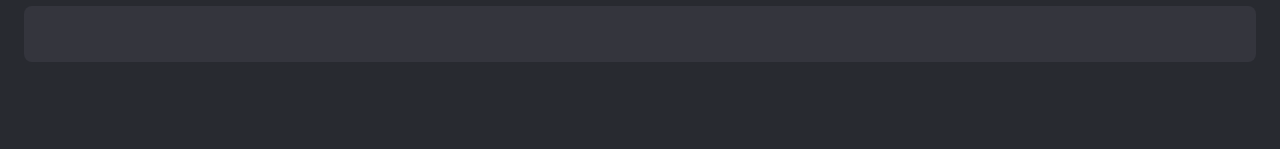
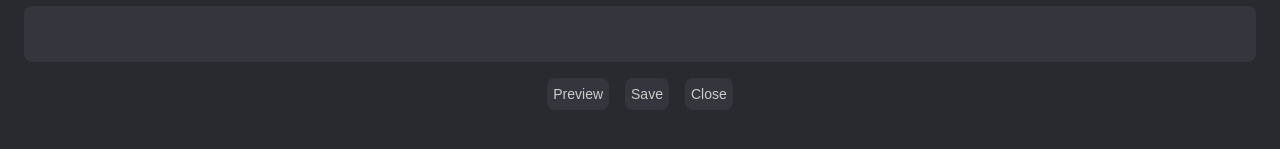
Before and after one commit to Duke2017/MTE, a React (Create React App) app: page / in a window 1280 px wide. Shown: the part 165-314 px from the top of the page. Built offline with nearby package versions, Linux system fonts and the light colour scheme.

Commit message:
adding {text} and localStorage

```diff
--- a/src/App.tsx
+++ b/src/App.tsx
@@ -6,18 +6,30 @@ import "@fontsource/roboto/400.css";
 import "@fontsource/roboto/500.css";
 import "@fontsource/roboto/700.css";
 import MessageTemplateEditor from "./components/MessageTemplateEditor";
-
+import { IState } from "./types";
 
 function App() {
   const [isMessageEditorOpen, setIsMessageEditorOpen] = React.useState(true); //TODO false
+  const callbackSave = (template: IState[]) => {
+    localStorage.template = JSON.stringify(template);
+  };
+  const callbackClose = () => {
+    setIsMessageEditorOpen(false);
+  };
+
   return (
     <div className={globalClasses.app}>
       {isMessageEditorOpen ? (
         <div className={globalClasses.appContent}>
-          <MessageTemplateEditor arrVarNames={["firstname", "lastname", "company", "position"]}/>
+          <MessageTemplateEditor
+            arrVarNames={["firstname", "lastname", "company", "position"]}
+            callbackClose={callbackClose}
+            callbackSave={callbackSave}
+          />
         </div>
       ) : (
-        <button className={globalClasses.button}
+        <button
+          className={globalClasses.button}
           onClick={() => {
             setIsMessageEditorOpen(true);
           }}
--- a/src/components/MessageTemplateEditor.tsx
+++ b/src/components/MessageTemplateEditor.tsx
@@ -1,4 +1,4 @@
-import React, { useRef, MouseEvent, RefObject, useState } from "react";
+import React, { useRef, MouseEvent, RefObject, useState, useEffect } from "react";
 import globalClasses from "../Styles.module.scss";
 import TextArea from "./TextArea";
 import VariableElement from "./VariableElement";
@@ -8,11 +8,21 @@ import { IState, IUsingTextArea } from "../types";
 
 interface IProps {
   arrVarNames: string[];
+  callbackClose: VoidFunction;
+  callbackSave: (template: IState[]) => void;
 }
 
-export default function MessageTemplateEditor({ arrVarNames }: IProps) {
+export default function MessageTemplateEditor({ arrVarNames, callbackClose, callbackSave }: IProps) {
+  const [template, setTemplate] = useState<IState[]>([{ id: fnUid(), value: "" }]);
   arrVarNames = localStorage.arrVarNames ? JSON.parse(localStorage.arrVarNames) : arrVarNames;
   //const template = localStorage.template ? JSON.parse(localStorage.template) : null;
+
+  const getTemplateFromLocalStorage = () => {
+    if (localStorage.template) {
+      setTemplate(JSON.parse(localStorage.template));
+    }
+  };
+  useEffect(getTemplateFromLocalStorage, []);
 
   const lastUsingTextArea: IUsingTextArea = {
     textAreaRef: useRef<HTMLTextAreaElement>(null),
@@ -23,9 +33,37 @@ export default function MessageTemplateEditor({ arrVarNames }: IProps) {
     id: "",
   };
 
-  // const callbackSave = (template: string[]) => {
-  //   localStorage.template = template;
-  // };
+  const onVariableElementClick = (text: string) => {
+    const updatedTemplate = [...template];
+    let current = lastUsingTextArea.textAreaRef.current;
+    let id = lastUsingTextArea.id;
+    if (updatedTemplate.length === 1 && !current) {
+      current = firstUsingTextArea.textAreaRef.current;
+      id = firstUsingTextArea.id;
+    }
+    if (current) {
+      const selectionStart = current.selectionStart;
+      const firstValue = current.value.slice(0, selectionStart);
+      const secondValue = current.value.slice(selectionStart);
+      const searchFunc = (array: IState[]) => {
+        array.some((element) => {
+          if (element.id === id) {
+            element.value = `${firstValue}{${text}}${secondValue}`;
+            return true;
+          }
+          if (element.ITE) {
+            searchFunc(element.ITE[0]);
+            searchFunc(element.ITE[1]);
+            searchFunc(element.ITE[2]);
+          }
+          return false;
+        });
+      };
+      searchFunc(updatedTemplate);
+      setTemplate(updatedTemplate);
+    }
+  };
+
   const callbackOnBlur = (textAreaRef: RefObject<HTMLTextAreaElement>, id: string) => {
     lastUsingTextArea.textAreaRef = textAreaRef;
     lastUsingTextArea.id = id;
@@ -47,26 +85,25 @@ export default function MessageTemplateEditor({ arrVarNames }: IProps) {
           searchFunc(element.ITE[2]);
         }
       }
-    }
+    };
     searchFunc(updatedTemplate);
     setTemplate(updatedTemplate);
   };
 
-  const [template, setTemplate] = useState<IState[]>([{ id: fnUid(), value: "" }]);
-
   const onITEButtonClick = (event: MouseEvent<HTMLButtonElement>) => {
     event.preventDefault();
     const updatedTemplate = [...template];
-
+    let oneTextArea = false;
     let current = lastUsingTextArea.textAreaRef.current;
     let id = lastUsingTextArea.id;
     if (updatedTemplate.length === 1 && !current) {
       current = firstUsingTextArea.textAreaRef.current;
       id = firstUsingTextArea.id;
+      oneTextArea = true;
     }
 
     if (current) {
-      const selectionStart = current.selectionStart;
+      const selectionStart = oneTextArea ? current.value.length : current.selectionStart;
       const firstValue = current.value.slice(0, selectionStart);
       const secondValue = current.value.slice(selectionStart);
       let indexElement = 0;
@@ -78,11 +115,7 @@ export default function MessageTemplateEditor({ arrVarNames }: IProps) {
             if (element.ITE) {
               return true;
             }
-            element.ITE = [
-              [{ id: fnUid(), value: "" }],
-              [{ id: fnUid(), value: "" }],
-              [{ id: fnUid(), value: "" }],
-            ];
+            element.ITE = [[{ id: fnUid(), value: "" }], [{ id: fnUid(), value: "" }], [{ id: fnUid(), value: "" }]];
             array.splice(indexElement + 1, 0, { id: fnUid(), value: secondValue });
             return true;
           }
@@ -125,7 +158,7 @@ export default function MessageTemplateEditor({ arrVarNames }: IProps) {
 
       <div className={globalClasses.hBox}>
         {arrVarNames.map((element) => {
-          return VariableElement(element);
+          return VariableElement(element, onVariableElementClick);
         })}
       </div>
 
@@ -159,6 +192,18 @@ export default function MessageTemplateEditor({ arrVarNames }: IProps) {
           </React.Fragment>
         );
       })}
+
+      <div className={globalClasses.hBox} style={{ justifyContent: "center" }}>
+        <button className={globalClasses.button} onClick={callbackClose}>
+          Preview
+        </button>
+        <button className={globalClasses.button} onClick={() => callbackSave(template)}>
+          Save
+        </button>
+        <button className={globalClasses.button} onClick={callbackClose}>
+          Close
+        </button>
+      </div>
     </div>
   );
 }
--- a/src/components/TextArea.tsx
+++ b/src/components/TextArea.tsx
@@ -10,7 +10,7 @@ interface ITextArea {
   onChange?: (event: ChangeEvent<HTMLTextAreaElement>) => void;
 }
 
-function TextArea({ callbackOnBlur, value, id, onChange, firstUsingTextArea }: ITextArea) {
+export default function TextArea({ callbackOnBlur, value, id, onChange, firstUsingTextArea }: ITextArea) {
   const textAreaRef = useRef<HTMLTextAreaElement>(null);
   if (firstUsingTextArea) {
     firstUsingTextArea.textAreaRef = textAreaRef;
@@ -37,5 +37,3 @@ function TextArea({ callbackOnBlur, value, id, onChange, firstUsingTextArea }: I
     />
   );
 }
-
-export default TextArea;
--- a/src/components/VariableElement.tsx
+++ b/src/components/VariableElement.tsx
@@ -1,7 +1,12 @@
 import globalClasses from "../Styles.module.scss";
 
-export default function VariableElement(text: string) {
+export default function VariableElement(text: string, onVariableElementClick: (text: string) => void) {
   return (
-    <button className={globalClasses.buttonVariables} key={text} style={{ margin: "0.5rem" }}>{`{${text}}`}</button>
+    <button
+      className={globalClasses.buttonVariables}
+      onClick={() => onVariableElementClick(text)}
+      key={text}
+      style={{ margin: "0.5rem" }}
+    >{`{${text}}`}</button>
   );
-};
+}
```
Lines whose indentation alone changed are shown as unchanged.
